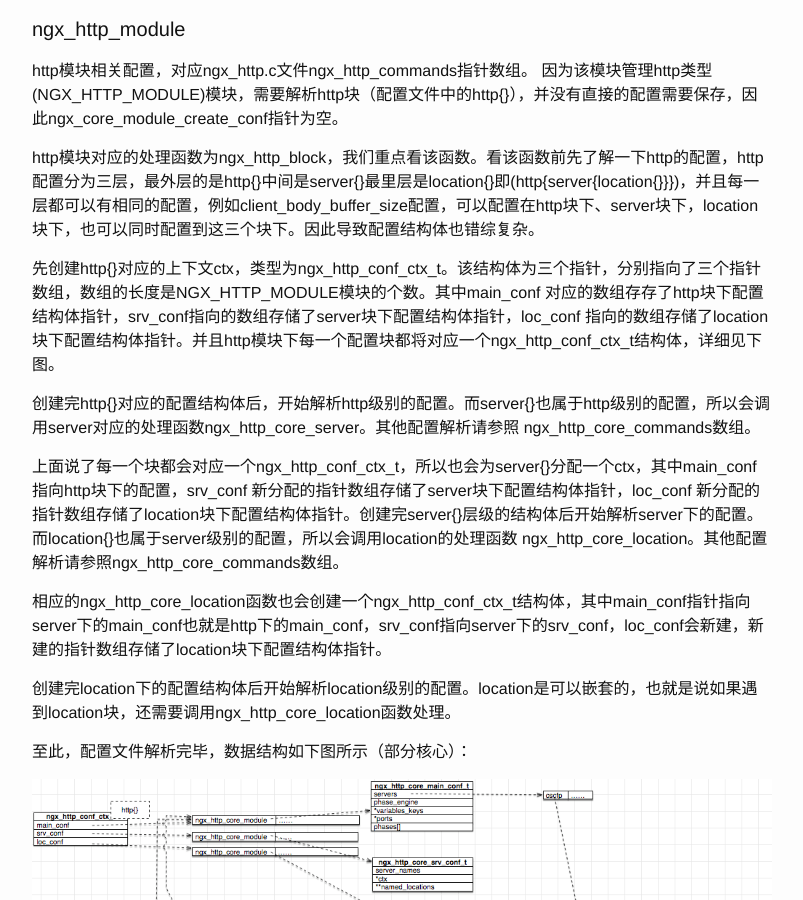
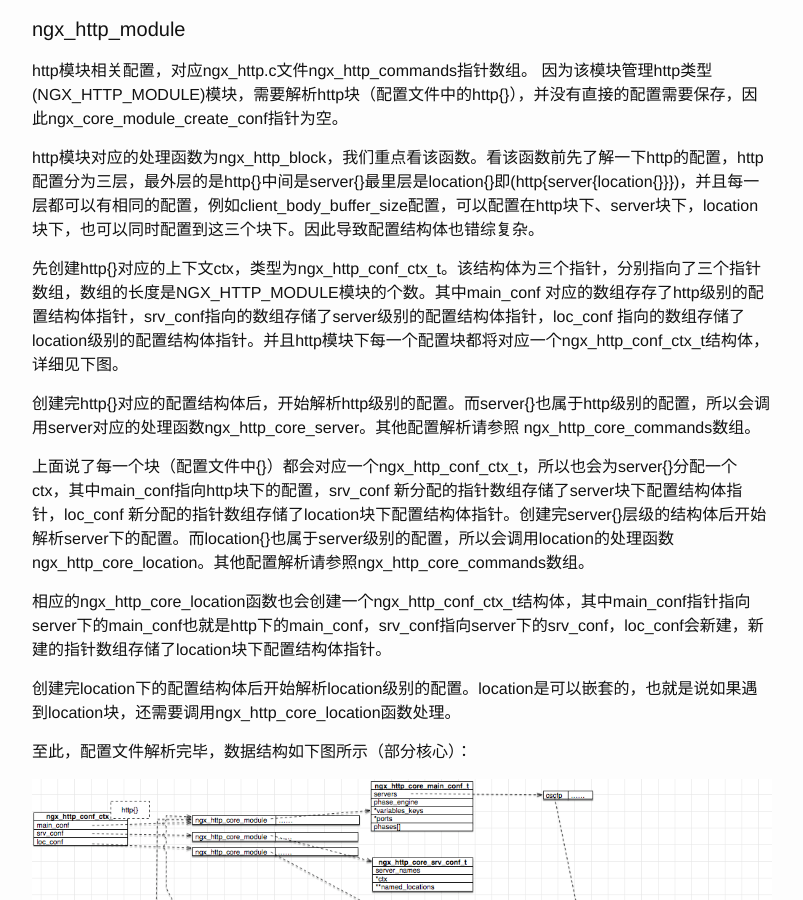
Before and after one commit to vislee/vislee.github.io, a Jekyll site: the page built from _posts/2017-02-18-nginx-http-init.md, in a window 1280 px wide and 900 px high, scrolled down 2868 px. Shown: the whole window, without its empty margins (238-1041 px from the left). Built offline with Jekyll 4.4.1, drawn with Linux system fonts in a browser that asks for light colours; Markdown is read by kramdown in place of the engine named in the settings.

Commit message:
modify the http block

```diff
--- a/_posts/2017-02-18-nginx-http-init.md
+++ b/_posts/2017-02-18-nginx-http-init.md
@@ -105,11 +105,11 @@ http模块相关配置，对应ngx\_http.c文件ngx\_http\_commands指针数组
 
 http模块对应的处理函数为ngx\_http\_block，我们重点看该函数。看该函数前先了解一下http的配置，http配置分为三层，最外层的是http{}中间是server{}最里层是location{}即(http{server{location{}}})，并且每一层都可以有相同的配置，例如client\_body\_buffer\_size配置，可以配置在http块下、server块下，location块下，也可以同时配置到这三个块下。因此导致配置结构体也错综复杂。
 
-先创建http{}对应的上下文ctx，类型为ngx\_http\_conf\_ctx\_t。该结构体为三个指针，分别指向了三个指针数组，数组的长度是NGX\_HTTP\_MODULE模块的个数。其中main\_conf 对应的数组存存了http块下配置结构体指针，srv\_conf指向的数组存储了server块下配置结构体指针，loc\_conf 指向的数组存储了location块下配置结构体指针。并且http模块下每一个配置块都将对应一个ngx\_http\_conf\_ctx\_t结构体，详细见下图。
+先创建http{}对应的上下文ctx，类型为ngx\_http\_conf\_ctx\_t。该结构体为三个指针，分别指向了三个指针数组，数组的长度是NGX\_HTTP\_MODULE模块的个数。其中main\_conf 对应的数组存存了http级别的配置结构体指针，srv\_conf指向的数组存储了server级别的配置结构体指针，loc\_conf 指向的数组存储了location级别的配置结构体指针。并且http模块下每一个配置块都将对应一个ngx\_http\_conf\_ctx\_t结构体，详细见下图。
 
 创建完http{}对应的配置结构体后，开始解析http级别的配置。而server{}也属于http级别的配置，所以会调用server对应的处理函数ngx\_http\_core\_server。其他配置解析请参照 ngx\_http\_core\_commands数组。
 
-上面说了每一个块都会对应一个ngx\_http\_conf\_ctx\_t，所以也会为server{}分配一个ctx，其中main\_conf指向http块下的配置，srv\_conf 新分配的指针数组存储了server块下配置结构体指针，loc\_conf 新分配的指针数组存储了location块下配置结构体指针。创建完server{}层级的结构体后开始解析server下的配置。而location{}也属于server级别的配置，所以会调用location的处理函数 ngx\_http\_core\_location。其他配置解析请参照ngx\_http\_core\_commands数组。
+上面说了每一个块（配置文件中{}）都会对应一个ngx\_http\_conf\_ctx\_t，所以也会为server{}分配一个ctx，其中main\_conf指向http块下的配置，srv\_conf 新分配的指针数组存储了server块下配置结构体指针，loc\_conf 新分配的指针数组存储了location块下配置结构体指针。创建完server{}层级的结构体后开始解析server下的配置。而location{}也属于server级别的配置，所以会调用location的处理函数 ngx\_http\_core\_location。其他配置解析请参照ngx\_http\_core\_commands数组。
 
 相应的ngx_http\_core\_location函数也会创建一个ngx\_http\_conf\_ctx\_t结构体，其中main\_conf指针指向server下的main\_conf也就是http下的main\_conf，srv\_conf指向server下的srv\_conf，loc\_conf会新建，新建的指针数组存储了location块下配置结构体指针。
 
```
